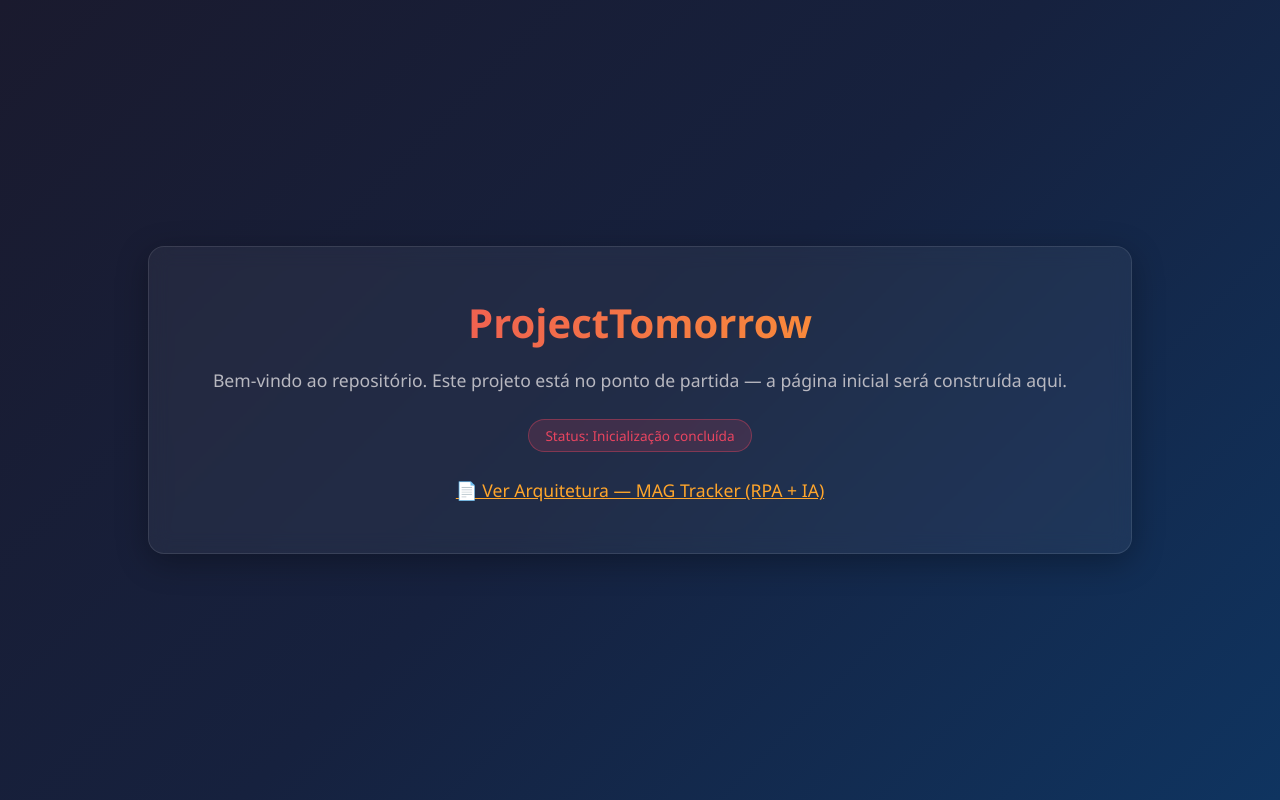
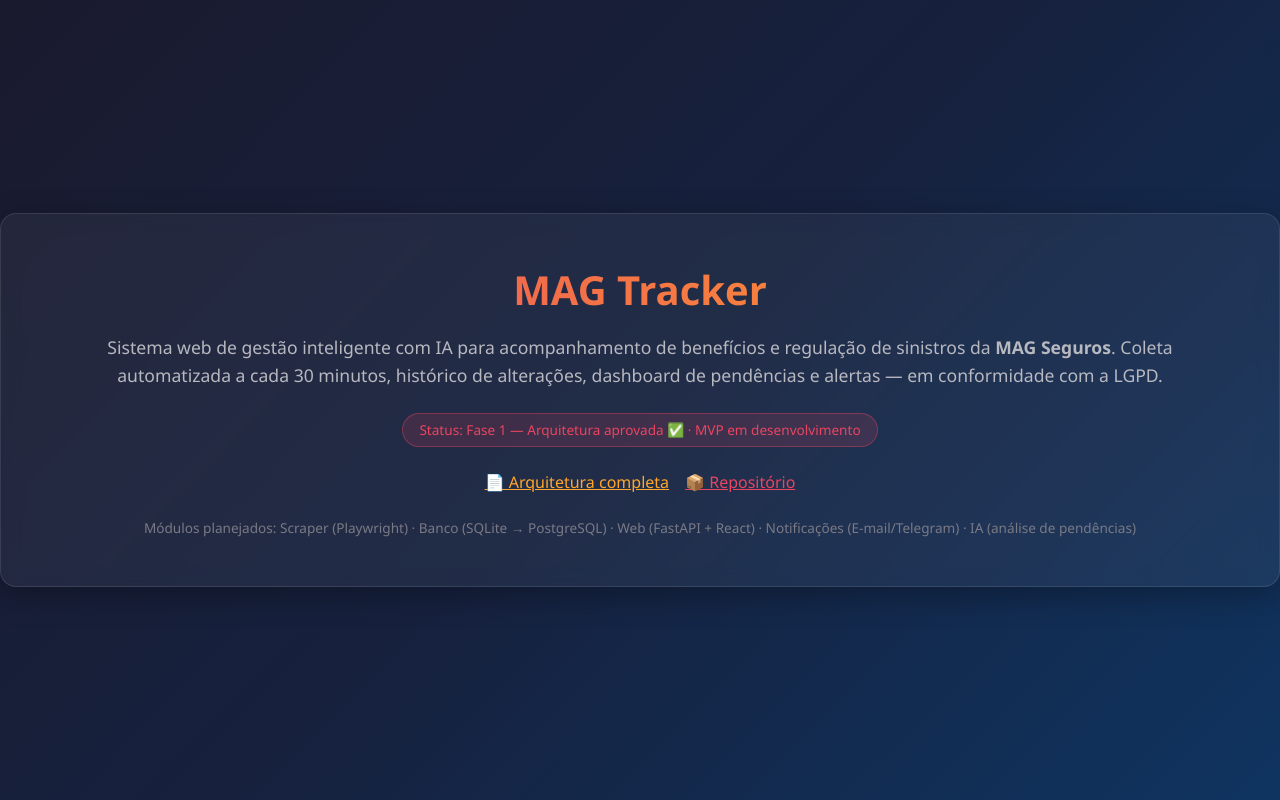
Before and after one commit to nelsonblisboa/ProjectTomorrow, a plain HTML site: page index.html in a window 1280 px wide. Drawn offline with Linux system fonts and the light colour scheme.

Commit message:
feat: readme do MAG Tracker + preview atualizado com identidade do projeto

```diff
--- a/index.html
+++ b/index.html
@@ -47,11 +47,19 @@
 </head>
 <body>
   <main class="card">
-    <h1>ProjectTomorrow</h1>
-    <p>Bem-vindo ao repositório. Este projeto está no ponto de partida —
-       a página inicial será construída aqui.</p>
-    <span class="badge">Status: Inicialização concluída</span>
-    <p style="margin-top:1.5rem"><a href="ARQUITETURA.md" style="color:#ffa62b">📄 Ver Arquitetura — MAG Tracker (RPA + IA)</a></p>
+    <h1>MAG Tracker</h1>
+    <p>Sistema web de gestão inteligente com IA para acompanhamento de
+       benefícios e regulação de sinistros da <strong>MAG Seguros</strong>.
+       Coleta automatizada a cada 30 minutos, histórico de alterações,
+       dashboard de pendências e alertas — em conformidade com a LGPD.</p>
+    <span class="badge">Status: Fase 1 — Arquitetura aprovada ✅ · MVP em desenvolvimento</span>
+    <div style="margin-top:1.5rem; display:flex; gap:1rem; justify-content:center; flex-wrap:wrap">
+      <a href="ARQUITETURA.md" style="color:#ffa62b">📄 Arquitetura completa</a>
+      <a href="README.md" style="color:#e94560">📦 Repositório</a>
+    </div>
+    <p style="margin-top:1.5rem; font-size:0.85rem; color:#7a7a85">
+      Módulos planejados: Scraper (Playwright) · Banco (SQLite → PostgreSQL) · Web (FastAPI + React) · Notificações (E-mail/Telegram) · IA (análise de pendências)
+    </p>
   </main>
 </body>
 </html>
```
Also changed, not shown: 1 other file.
